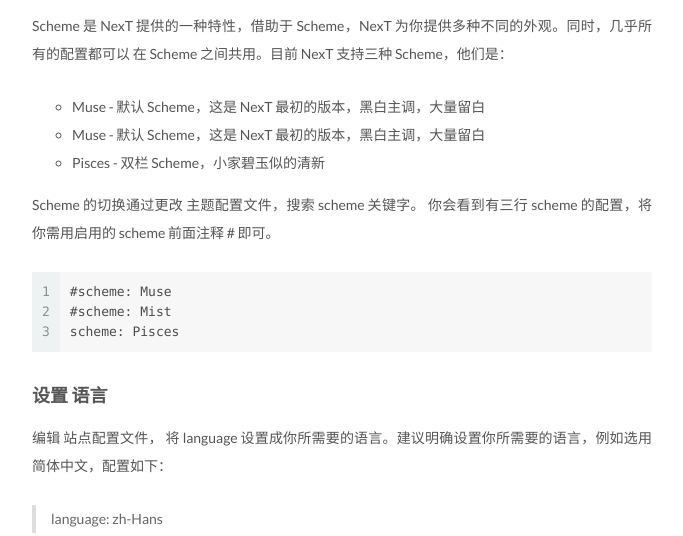
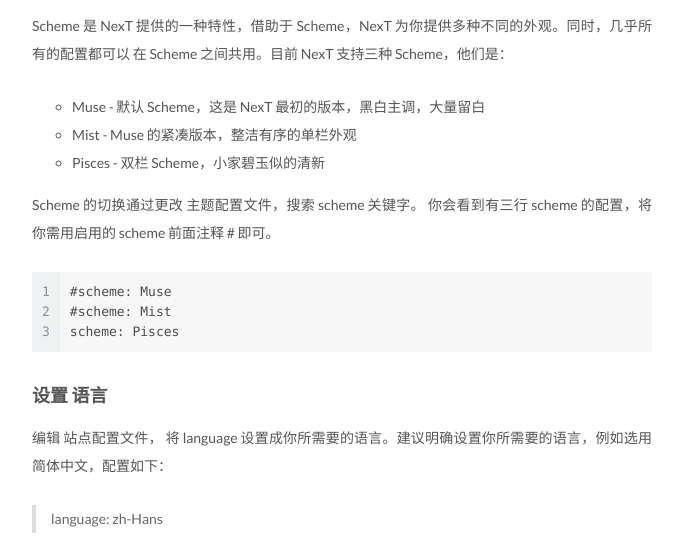
Before and after one commit to diablohl/diablohl.github.io, a plain HTML site: page 2017/03/07/Hexo+Github 主题推荐——Next应用配置/index.html in a window 1280 px wide. Shown: the part 1910-2446 px from the top of the page, without its empty margins (428-1111 px from the left). Drawn offline with Linux system fonts and the light colour scheme; a script that the page names is missing.

Commit message:
Site updated: 2017-03-11 16:30:10

```diff
--- a/2017/03/07/Hexo+Github 主题推荐——Next应用配置/index.html
+++ b/2017/03/07/Hexo+Github 主题推荐——Next应用配置/index.html
@@ -99,7 +99,7 @@ NexT是众多主题主题中最热门最流行的一个，就以这个主题为
 <meta property="og:image" content="http://p1.bqimg.com/567571/cef6a60ac889010f.png">
 <meta property="og:image" content="http://p1.bpimg.com/567571/fcbe341bd7b3edaf.png">
 <meta property="og:image" content="http://i1.piimg.com/567571/ebe3895a2fdba77b.png">
-<meta property="og:updated_time" content="2017-03-07T12:47:07.574Z">
+<meta property="og:updated_time" content="2017-03-11T08:27:28.048Z">
 <meta name="twitter:card" content="summary">
 <meta name="twitter:title" content="Hexo+Github 主题推荐——Next应用配置">
 <meta name="twitter:description" content="继上次我们成功搭建好自己的博客网站后，终于可以开始动手写博客了，但是默认的主题并不好看也不好用，而网上看到别人的博客页面都是很多花样，那今天就来介绍如何更换配置Hexo博客的主题。
@@ -419,7 +419,7 @@ NexT是众多主题主题中最热门最流行的一个，就以这个主题为
 <h1 id="主题设定"><a href="#主题设定" class="headerlink" title="主题设定"></a>主题设定</h1><h3 id="选择-Scheme"><a href="#选择-Scheme" class="headerlink" title="选择 Scheme"></a>选择 Scheme</h3><p>Scheme 是 NexT 提供的一种特性，借助于 Scheme，NexT 为你提供多种不同的外观。同时，几乎所有的配置都可以 在 Scheme 之间共用。目前 NexT 支持三种 Scheme，他们是：</p>
 <ul>
 <li>Muse - 默认 Scheme，这是 NexT 最初的版本，黑白主调，大量留白</li>
-<li>Muse - 默认 Scheme，这是 NexT 最初的版本，黑白主调，大量留白</li>
+<li>Mist - Muse 的紧凑版本，整洁有序的单栏外观</li>
 <li>Pisces - 双栏 Scheme，小家碧玉似的清新</li>
 </ul>
 <p>Scheme 的切换通过更改 主题配置文件，搜索 scheme 关键字。 你会看到有三行 scheme 的配置，将你需用启用的 scheme 前面注释 # 即可。</p>
```
